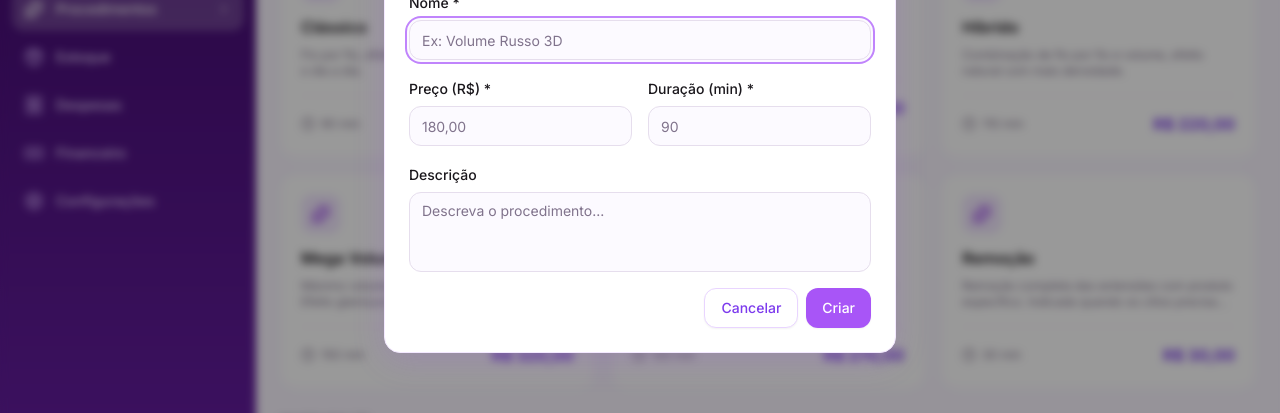
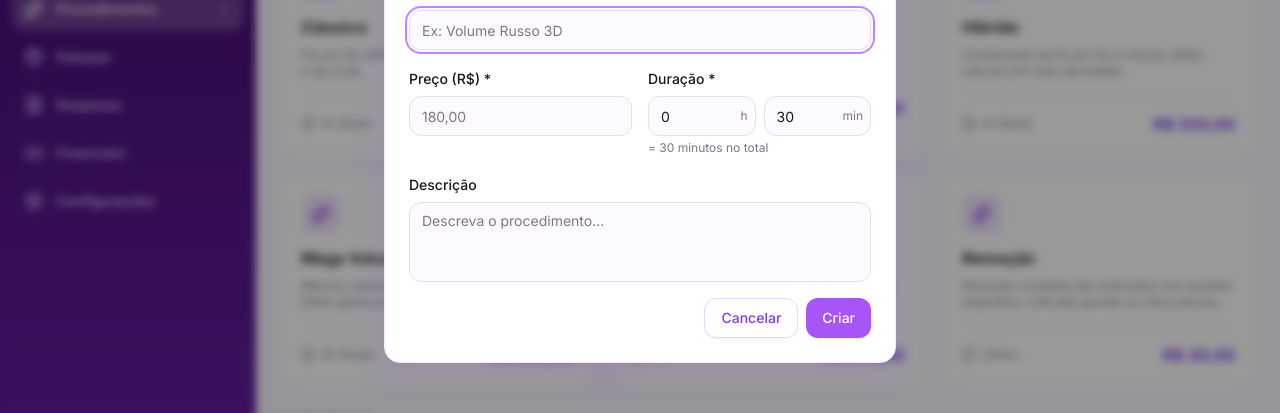
Before and after one commit to briz-felipe/lashflow-web, a Next.js app: page /procedimentos in a window 1280 px wide. Both pictures are taken after a click on the button "Novo Procedimento". Shown: the part 258-671 px from the top of the page. Built offline with nearby package versions, Linux system fonts and the light colour scheme; no server answers.

Commit message:
feat: update procedure form to use separate fields for duration hours and minutes, enhancing user input clarity

```diff
--- a/src/app/(dashboard)/procedimentos/page.tsx
+++ b/src/app/(dashboard)/procedimentos/page.tsx
@@ -31,7 +31,7 @@ export default function ProcedimentosPage() {
   const [editing, setEditing] = useState<Procedure | null>(null);
   const [saving, setSaving] = useState(false);
 
-  const defaultForm = { name: "", description: "", priceInCents: "", durationMinutes: "" };
+  const defaultForm = { name: "", description: "", priceInCents: "", durationHours: "0", durationMins: "30" };
   const [form, setForm] = useState(defaultForm);
 
   const openCreate = () => { setEditing(null); setForm(defaultForm); setShowForm(true); };
@@ -41,13 +41,15 @@ export default function ProcedimentosPage() {
       name: p.name,
       description: p.description ?? "",
       priceInCents: String(p.priceInCents / 100),
-      durationMinutes: String(p.durationMinutes),
+      durationHours: String(Math.floor(p.durationMinutes / 60)),
+      durationMins: String(p.durationMinutes % 60),
     });
     setShowForm(true);
   };
 
   const handleSave = async () => {
-    if (!form.name || !form.priceInCents || !form.durationMinutes) {
+    const totalMinutes = parseInt(form.durationHours || "0") * 60 + parseInt(form.durationMins || "0");
+    if (!form.name || !form.priceInCents || totalMinutes <= 0) {
       toast({ title: "Preencha os campos obrigatórios", variant: "destructive" });
       return;
     }
@@ -57,7 +59,7 @@ export default function ProcedimentosPage() {
         name: form.name,
         description: form.description || undefined,
         priceInCents: Math.round(parseFloat(form.priceInCents.replace(",", ".")) * 100),
-        durationMinutes: parseInt(form.durationMinutes),
+        durationMinutes: totalMinutes,
         isActive: true,
       };
       if (editing) {
@@ -163,8 +165,35 @@ export default function ProcedimentosPage() {
                 <Input value={form.priceInCents} onChange={(e) => setForm((f) => ({ ...f, priceInCents: e.target.value }))} placeholder="180,00" className="mt-1.5" />
               </div>
               <div>
-                <Label>Duração (min) *</Label>
-                <Input type="number" value={form.durationMinutes} onChange={(e) => setForm((f) => ({ ...f, durationMinutes: e.target.value }))} placeholder="90" className="mt-1.5" />
+                <Label>Duração *</Label>
+                <div className="flex gap-2 mt-1.5">
+                  <div className="relative flex-1">
+                    <Input
+                      type="number" min="0" max="23"
+                      value={form.durationHours}
+                      onChange={(e) => setForm((f) => ({ ...f, durationHours: e.target.value }))}
+                      placeholder="0"
+                      className="pr-7"
+                    />
+                    <span className="absolute right-2 top-1/2 -translate-y-1/2 text-xs text-muted-foreground pointer-events-none">h</span>
+                  </div>
+                  <div className="relative flex-1">
+                    <Input
+                      type="number" min="0" max="59"
+                      value={form.durationMins}
+                      onChange={(e) => setForm((f) => ({ ...f, durationMins: e.target.value }))}
+                      placeholder="30"
+                      className="pr-8"
+                    />
+                    <span className="absolute right-2 top-1/2 -translate-y-1/2 text-xs text-muted-foreground pointer-events-none">min</span>
+                  </div>
+                </div>
+                {(() => {
+                  const total = parseInt(form.durationHours || "0") * 60 + parseInt(form.durationMins || "0");
+                  return total > 0 ? (
+                    <p className="text-xs text-muted-foreground mt-1">= {total} minutos no total</p>
+                  ) : null;
+                })()}
               </div>
             </div>
             <div>
@@ -182,6 +211,14 @@ export default function ProcedimentosPage() {
       </Dialog>
     </div>
   );
+}
+
+function formatDuration(minutes: number): string {
+  const h = Math.floor(minutes / 60);
+  const m = minutes % 60;
+  if (h === 0) return `${m}min`;
+  if (m === 0) return `${h}h`;
+  return `${h}h ${m}min`;
 }
 
 function ProcedureCard({
@@ -220,7 +257,7 @@ function ProcedureCard({
       <div className="flex items-center justify-between mt-4 pt-4 border-t border-brand-50">
         <div className="flex items-center gap-1.5 text-xs text-muted-foreground">
           <Clock className="w-3.5 h-3.5" />
-          <span>{procedure.durationMinutes} min</span>
+          <span>{formatDuration(procedure.durationMinutes)}</span>
         </div>
         <span className="text-base font-bold text-brand-700">
           {formatCurrency(procedure.priceInCents)}
```
